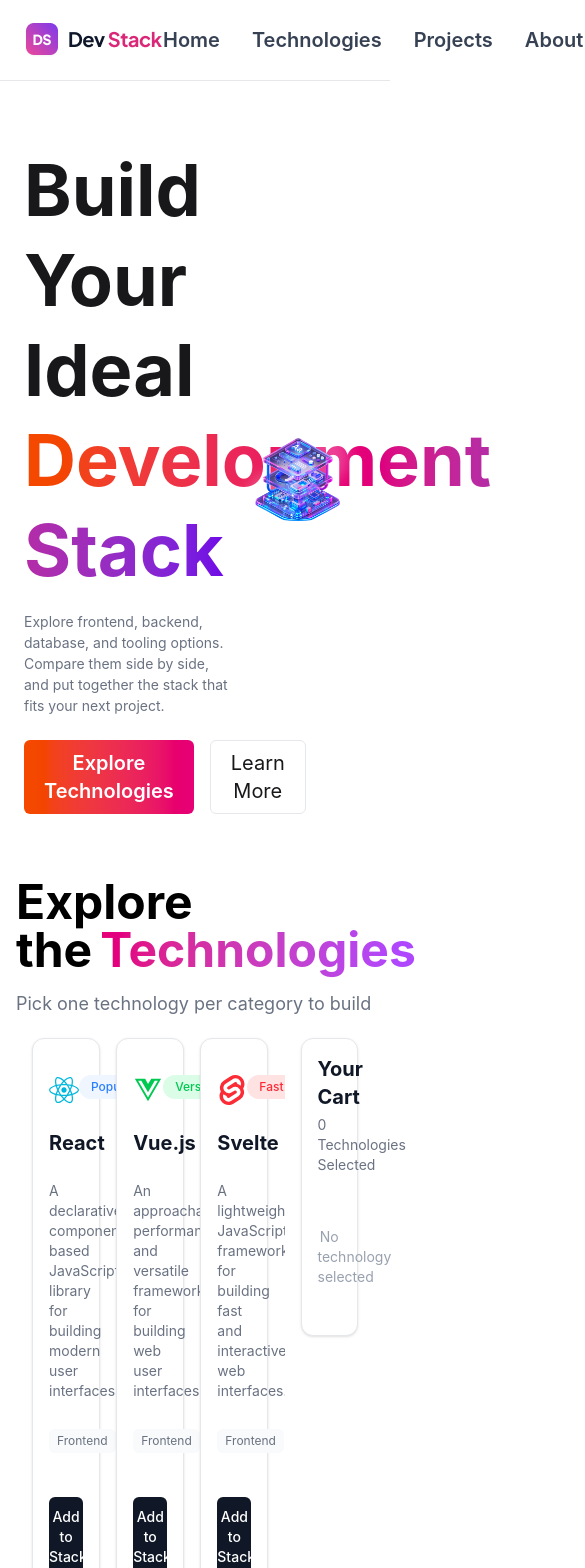
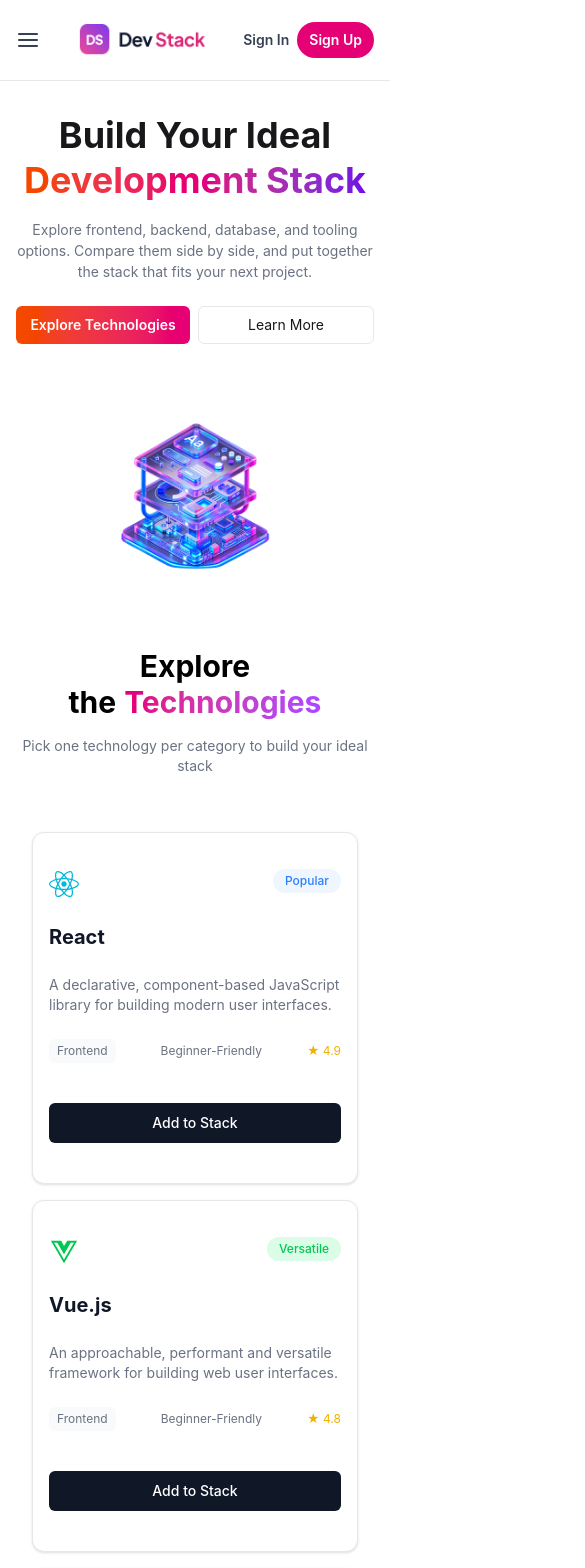
Before and after one commit to hasib005-0/Dev_Stack, a React (Vite) app: page / in a window 390 px wide. Shown: the top 1568 px of the page, 585 px wide, since content can reach past the window. Built offline with nearby package versions, Linux system fonts and the light colour scheme.

Commit message:
Responsive

```diff
--- a/src/App.tsx
+++ b/src/App.tsx
@@ -1,15 +1,39 @@
+import { useEffect, useState } from "react";
 import Banner from "./components/Banner";
 import Card from "./components/Card";
 import Nav from "./components/Nav";
 import Footer from "./components/Footer";
+import Loading from "./components/Loading";
 import { ToastContainer } from "react-toastify";
 import "react-toastify/dist/ReactToastify.css";
 
 function App() {
+    const [loading, setLoading] = useState(true);
+
+    useEffect(() => {
+        if (document.readyState === "complete") {
+            setLoading(false);
+        } else {
+            window.addEventListener("load", () => {
+                setLoading(false);
+            });
+        }
+
+        return () => {
+            window.removeEventListener("load", () => {
+                setLoading(false);
+            });
+        };
+    }, []);
+
+    if (loading) {
+        return <Loading />;
+    }
+
     return (
         <>
             <Nav />
-            <Banner/>
+            <Banner />
             <Card />
             <Footer />
 
--- a/src/components/Banner.tsx
+++ b/src/components/Banner.tsx
@@ -2,11 +2,13 @@
 
 const Banner = () => {
     return (
-        <section className="container mx-auto px-6 py-16">
-            <div className="flex items-center justify-between">
+        <section className="container mx-auto px-4 sm:px-6 lg:px-10 py-8 sm:py-14 lg:py-16">
+            <div className="flex flex-col lg:flex-row items-center justify-between gap-8 lg:gap-6">
 
-                <div className="w-3/5">
-                    <h1 className="text-7xl font-bold leading-tight">
+                {/* Left Side */}
+                <div className="w-full lg:w-3/5 text-center lg:text-left">
+
+                    <h1 className="text-4xl sm:text-5xl md:text-6xl lg:text-7xl font-bold leading-tight">
                         Build Your Ideal
                         <br />
                         <span className="bg-linear-to-r from-orange-600 via-pink-600 to-violet-700 bg-clip-text text-transparent">
@@ -14,28 +16,32 @@
                         </span>
                     </h1>
 
-                    <p className="text-gray-500 mt-4 max-w-lg text-[14px]">
+                    <p className="text-gray-500 mt-4 max-w-lg mx-auto lg:mx-0 text-[14px] sm:text-[15px]">
                         Explore frontend, backend, database, and tooling options.
                         Compare them side by side, and put together the stack
                         that fits your next project.
                     </p>
 
-                    <div className="flex gap-4 mt-6">
-                        <button className="bg-linear-to-r from-orange-600 to-pink-600 hover:from-orange-500 hover:to-purple-600 text-white px-5 py-2 rounded-md text-xl font-semibold cursor-pointer transition-all duration-300">
+                    {/* Buttons */}
+                    <div className="flex flex-row justify-center lg:justify-start gap-2 sm:gap-4 mt-6">
+
+                        <button className="flex-1 sm:flex-none bg-linear-to-r from-orange-600 to-pink-600 hover:from-orange-500 hover:to-purple-600 text-white px-3 sm:px-5 py-2 rounded-md text-sm sm:text-lg md:text-xl font-semibold cursor-pointer transition-all duration-300 whitespace-nowrap">
                             Explore Technologies
                         </button>
 
-                        <button className="border border-gray-200 px-5 py-2 rounded-md text-xl cursor-pointer">
+                        <button className="flex-1 sm:flex-none border border-gray-200 px-3 sm:px-5 py-2 rounded-md text-sm sm:text-lg md:text-xl cursor-pointer hover:bg-gray-50 transition-all duration-300 whitespace-nowrap">
                             Learn More
                         </button>
+
                     </div>
                 </div>
 
-                <div className="w-2/5 flex justify-center">
+                {/* Right Side */}
+                <div className="w-full lg:w-2/5 flex justify-center">
                     <img
                         src={BannerImg}
                         alt="Development Stack"
-                        className="w-150"
+                        className="w-60 sm:w-80 md:w-96 lg:w-125 xl:w-150"
                     />
                 </div>
 
--- a/src/components/Card.tsx
+++ b/src/components/Card.tsx
@@ -63,25 +63,28 @@
 
     return (
         <div className="flex flex-col bg-white container mx-auto px-4">
-            <div className="h-20 bg-white">
-                <span className="text-black text-5xl font-bold">
-                    Explore the
-                </span>
 
-                <span className="font-bold bg-linear-to-r from-pink-600 to-purple-500 bg-clip-text text-transparent text-5xl ml-2">
-                    Technologies
-                </span>
+            <div className="bg-white">
+                <div className="text-center md:text-left">
+                    <span className="text-black text-3xl sm:text-4xl md:text-5xl font-bold">
+                        Explore the
+                    </span>
 
-                <br />
+                    <span className="font-bold bg-linear-to-r from-pink-600 to-purple-500 bg-clip-text text-transparent text-3xl sm:text-4xl md:text-5xl ml-2">
+                        Technologies
+                    </span>
+                </div>
 
-                <p className="text-gray-500 text-[18px] mt-4">
+                <p className="text-gray-500 text-sm sm:text-base md:text-[18px] mt-4 text-center md:text-left">
                     Pick one technology per category to build your ideal stack
                 </p>
             </div>
 
-            <div className="grid grid-cols-4 mt-16">
-                <div className="col-span-3 bg-white">
-                    <div className="grid grid-cols-3 grid-rows-4 gap-4 mr-4 ml-4 mt-4 mb-4">
+            <div className="grid grid-cols-1 md:grid-cols-4 mt-10 md:mt-16">
+
+                <div className="col-span-1 md:col-span-3 bg-white">
+                    <div className="grid grid-cols-1 md:grid-cols-3 gap-4 mr-4 ml-4 mt-4 mb-4">
+
                         <Card1
                             addToStack={addToStack}
                             isSelected={isSelected(1)}
@@ -141,12 +144,15 @@
                             addToStack={addToStack}
                             isSelected={isSelected(12)}
                         />
+
                     </div>
                 </div>
 
                 <div className="col-span-1 bg-white p-4">
                     <div className="sticky top-24 z-40">
+
                         <div className="rounded-xl border border-gray-200 bg-white p-4 shadow-sm">
+
                             <h2 className="text-xl font-bold text-gray-900">
                                 Your Cart
                             </h2>
@@ -156,12 +162,14 @@
                             </p>
 
                             <div className="mt-5 space-y-3">
+
                                 {stack.map((item) => (
                                     <div
                                         key={item.id}
                                         className="flex items-center justify-between border border-gray-200 rounded-lg px-3 py-3"
                                     >
                                         <div className="flex items-center gap-3">
+
                                             <div className="text-xl">
                                                 {item.icon}
                                             </div>
@@ -175,6 +183,7 @@
                                                     {item.category}
                                                 </p>
                                             </div>
+
                                         </div>
 
                                         <button
@@ -187,6 +196,7 @@
                                         </button>
                                     </div>
                                 ))}
+
                             </div>
 
                             {stack.length === 0 && (
@@ -203,9 +213,12 @@
                                     Remove All
                                 </button>
                             )}
+
                         </div>
+
                     </div>
                 </div>
+
             </div>
         </div>
     );
--- a/src/components/Footer.tsx
+++ b/src/components/Footer.tsx
@@ -2,10 +2,11 @@
     return (
         <footer className="bg-white border-t border-gray-100">
             <div className="container mx-auto px-6 py-16">
+
                 <div className="grid grid-cols-1 md:grid-cols-4 gap-10">
 
-                    <div>
-                        <div className="flex items-center gap-2 mb-4">
+                    <div className="text-center md:text-left">
+                        <div className="flex items-center justify-center md:justify-start gap-2 mb-4">
                             <div className="w-7 h-7 rounded-md bg-linear-to-br from-purple-500 to-pink-500 flex items-center justify-center">
                                 <span className="text-white text-sm font-bold">
                                     DS
@@ -17,74 +18,157 @@
                             </h2>
                         </div>
 
-                        <p className="text-sm text-gray-400 leading-6 mb-5">
+                        <p className="text-sm text-gray-400 leading-6 mb-5 max-w-sm mx-auto md:mx-0">
                             Curated tools, technologies, and resources for developers
                             building modern software.
                         </p>
 
-                        <div className="flex gap-5">
-                            <a href="#" className="text-sm font-medium text-gray-600 hover:text-purple-500">
+                        <div className="flex justify-center md:justify-start gap-5">
+                            <a
+                                href="#"
+                                className="text-sm font-medium text-gray-600 hover:text-purple-500"
+                            >
                                 GitHub
                             </a>
-                            <a href="#" className="text-sm font-medium text-gray-600 hover:text-purple-500">
+
+                            <a
+                                href="#"
+                                className="text-sm font-medium text-gray-600 hover:text-purple-500"
+                            >
                                 Twitter
                             </a>
-                            <a href="#" className="text-sm font-medium text-gray-600 hover:text-purple-500">
+
+                            <a
+                                href="#"
+                                className="text-sm font-medium text-gray-600 hover:text-purple-500"
+                            >
                                 LinkedIn
                             </a>
                         </div>
                     </div>
 
-                    <div>
+                    <div className="hidden md:block">
                         <h3 className="text-xs font-bold text-gray-700 uppercase mb-5">
                             Product
                         </h3>
 
                         <ul className="space-y-3">
-                            <li><a href="#" className="text-sm text-gray-400 hover:text-gray-700">Home</a></li>
-                            <li><a href="#" className="text-sm text-gray-400 hover:text-gray-700">Technologies</a></li>
-                            <li><a href="#" className="text-sm text-gray-400 hover:text-gray-700">Projects</a></li>
+                            <li>
+                                <a
+                                    href="#"
+                                    className="text-sm text-gray-400 hover:text-gray-700"
+                                >
+                                    Home
+                                </a>
+                            </li>
+
+                            <li>
+                                <a
+                                    href="#"
+                                    className="text-sm text-gray-400 hover:text-gray-700"
+                                >
+                                    Technologies
+                                </a>
+                            </li>
+
+                            <li>
+                                <a
+                                    href="#"
+                                    className="text-sm text-gray-400 hover:text-gray-700"
+                                >
+                                    Projects
+                                </a>
+                            </li>
                         </ul>
                     </div>
 
-                    <div>
+                    <div className="hidden md:block">
                         <h3 className="text-xs font-bold text-gray-700 uppercase mb-5">
                             Company
                         </h3>
 
                         <ul className="space-y-3">
-                            <li><a href="#" className="text-sm text-gray-400 hover:text-gray-700">About</a></li>
-                            <li><a href="#" className="text-sm text-gray-400 hover:text-gray-700">Contact</a></li>
-                            <li><a href="#" className="text-sm text-gray-400 hover:text-gray-700">Careers</a></li>
+                            <li>
+                                <a
+                                    href="#"
+                                    className="text-sm text-gray-400 hover:text-gray-700"
+                                >
+                                    About
+                                </a>
+                            </li>
+
+                            <li>
+                                <a
+                                    href="#"
+                                    className="text-sm text-gray-400 hover:text-gray-700"
+                                >
+                                    Contact
+                                </a>
+                            </li>
+
+                            <li>
+                                <a
+                                    href="#"
+                                    className="text-sm text-gray-400 hover:text-gray-700"
+                                >
+                                    Careers
+                                </a>
+                            </li>
                         </ul>
                     </div>
 
-                    <div>
+                    <div className="hidden md:block">
                         <h3 className="text-xs font-bold text-gray-700 uppercase mb-5">
                             Legal
                         </h3>
 
                         <ul className="space-y-3">
-                            <li><a href="#" className="text-sm text-gray-400 hover:text-gray-700">Privacy Policy</a></li>
-                            <li><a href="#" className="text-sm text-gray-400 hover:text-gray-700">Terms of Service</a></li>
+                            <li>
+                                <a
+                                    href="#"
+                                    className="text-sm text-gray-400 hover:text-gray-700"
+                                >
+                                    Privacy Policy
+                                </a>
+                            </li>
+
+                            <li>
+                                <a
+                                    href="#"
+                                    className="text-sm text-gray-400 hover:text-gray-700"
+                                >
+                                    Terms of Service
+                                </a>
+                            </li>
                         </ul>
                     </div>
+
                 </div>
 
-                <div className="border-t border-gray-100 mt-10 pt-5 flex flex-col md:flex-row justify-between items-center gap-3">
-                    <p className="text-xs text-gray-400">
+                <div className="border-t border-gray-100 mt-10 pt-5 flex flex-row justify-between items-center gap-3">
+
+                    <p className="text-xs text-gray-400 whitespace-nowrap">
                         © 2026 Dev Stack. All rights reserved.
                     </p>
 
-                    <div className="flex gap-6">
-                        <a href="#" className="text-xs text-gray-400 hover:text-gray-700">
+                    <div className="flex gap-5 sm:gap-6">
+                        <a
+                            href="#"
+                            className="text-xs text-gray-400 hover:text-gray-700 whitespace-nowrap"
+                        >
                             Privacy
                         </a>
-                        <a href="#" className="text-xs text-gray-400 hover:text-gray-700">
+
+                        <a
+                            href="#"
+                            className="text-xs text-gray-400 hover:text-gray-700 whitespace-nowrap"
+                        >
                             Terms
                         </a>
                     </div>
+
                 </div>
+
             </div>
         </footer>
     );
--- /dev/null
+++ b/src/components/Loading.tsx
@@ -0,0 +1,9 @@
+const Loading = () => {
+    return (
+        <div className="fixed inset-0 z-[9999] flex items-center justify-center bg-white">
+            <div className="w-10 h-10 border-4 border-gray-200 border-t-pink-600 rounded-full animate-spin"></div>
+        </div>
+    );
+};
+
+export default Loading;
--- a/src/components/Nav.tsx
+++ b/src/components/Nav.tsx
@@ -1,13 +1,32 @@
+import { useState } from "react";
+import { FiMenu, FiX } from "react-icons/fi";
 import Logo from "../assets/logo-text.png";
 
 const Nav = () => {
+    const [isOpen, setIsOpen] = useState(false);
+
     return (
         <nav className="sticky top-0 z-50 bg-white border-b border-gray-200">
-            <div className="container mx-auto px-6 h-20 flex items-center justify-between">
+            <div className="container mx-auto px-4 sm:px-6 h-20 flex items-center justify-between">
 
-                <img src={Logo} alt="Dev Stack" className="w-40" />
+                {/* Mobile Hamburger */}
+                <button
+                    onClick={() => setIsOpen(!isOpen)}
+                    className="md:hidden text-2xl text-gray-700 cursor-pointer"
+                    aria-label="Toggle menu"
+                >
+                    {isOpen ? <FiX /> : <FiMenu />}
+                </button>
 
-                <ul className="flex items-center gap-8 text-xl font-semibold">
+                {/* Logo */}
+                <img
+                    src={Logo}
+                    alt="Dev Stack"
+                    className="w-32 sm:w-40 md:w-40"
+                />
+
+                {/* Desktop Navigation */}
+                <ul className="hidden md:flex items-center gap-6 lg:gap-8 text-lg lg:text-xl font-semibold">
                     <li className="text-gray-700 cursor-pointer hover:text-pink-500">
                         Home
                     </li>
@@ -25,17 +44,63 @@
                     </li>
                 </ul>
 
-                <div className="flex items-center gap-5 text-xl font-semibold">
-                    <button className="text-gray-700 cursor-pointer hover:text-pink-500">
+                {/* Auth Buttons */}
+                <div className="flex items-center gap-2 sm:gap-4 md:gap-5 font-semibold">
+
+                    <button className="text-gray-700 cursor-pointer hover:text-pink-500 text-sm sm:text-base md:text-xl">
                         Sign In
                     </button>
 
-                    <button className="bg-pink-600 cursor-pointer text-white px-5 py-2.5 rounded-full font-semibold hover:bg-pink-700">
+                    <button className="bg-pink-600 cursor-pointer text-white px-3 sm:px-5 py-2 sm:py-2.5 rounded-full font-semibold hover:bg-pink-700 text-sm sm:text-base md:text-xl">
                         Sign Up
                     </button>
+
                 </div>
+            </div>
 
-            </div>
+            {/* Mobile Menu */}
+            {isOpen && (
+                <div className="md:hidden border-t border-gray-200 bg-white shadow-lg">
+                    <ul className="flex flex-col px-6 py-5 gap-5 text-lg font-semibold">
+
+                        <li
+                            onClick={() => setIsOpen(false)}
+                            className="text-gray-700 cursor-pointer hover:text-pink-500"
+                        >
+                            Home
+                        </li>
+
+                        <li
+                            onClick={() => setIsOpen(false)}
+                            className="text-gray-700 cursor-pointer hover:text-pink-500"
+                        >
+                            Technologies
+                        </li>
+
+                        <li
+                            onClick={() => setIsOpen(false)}
+                            className="text-gray-700 cursor-pointer hover:text-pink-500"
+                        >
+                            Projects
+                        </li>
+
+                        <li
+                            onClick={() => setIsOpen(false)}
+                            className="text-gray-700 cursor-pointer hover:text-pink-500"
+                        >
+                            About
+                        </li>
+
+                        <li
+                            onClick={() => setIsOpen(false)}
+                            className="text-gray-700 cursor-pointer hover:text-pink-500"
+                        >
+                            Contact
+                        </li>
+
+                    </ul>
+                </div>
+            )}
         </nav>
     );
 };
```
